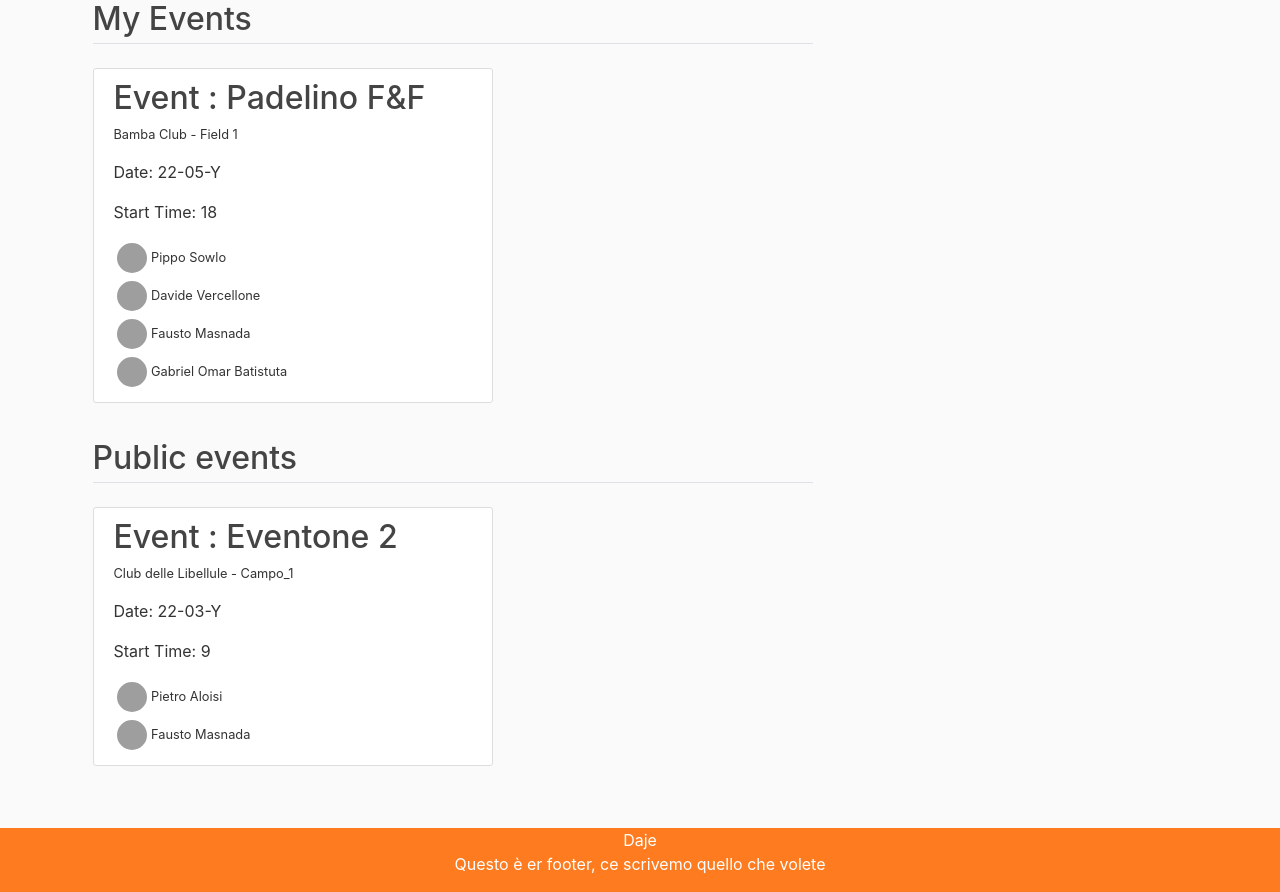
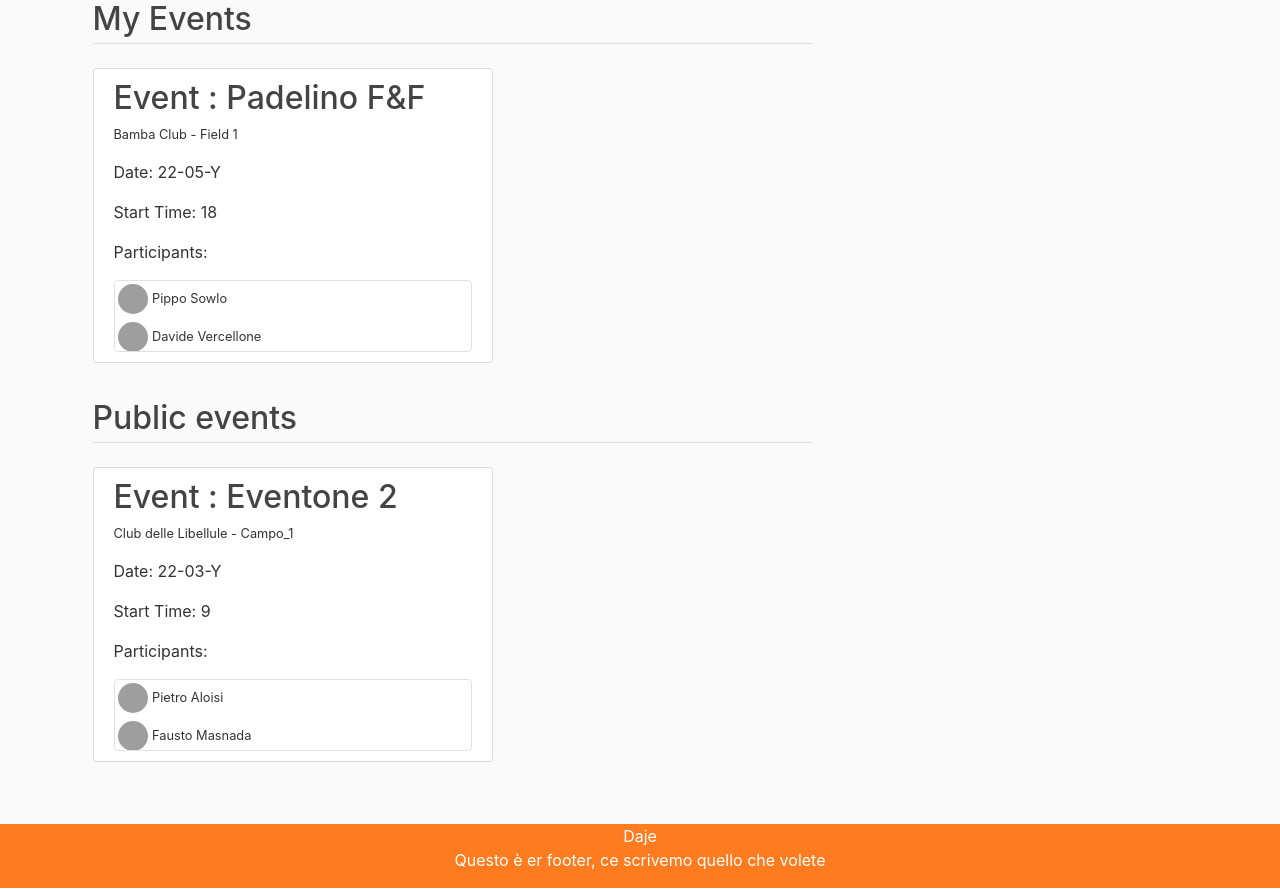
Before and after one commit to ddverce/weSport, a Flask app: page /player_home in a window 1280 px wide. Shown: the part 554-1446 px from the top of the page. Run offline with Flask 2, Linux system fonts and the light colour scheme; a user stored in the database is signed in; data comes from the database, SQL or seed files in the repository; both versions use the stored data as it was after the commit; some libraries are stand-ins or nearby versions; grey boxes are pictures that could not be loaded.

Commit message:
Footer and header bar adjusted Layout About adjusted (same for logged in or not) Page "About" should be complete chat and participants formatted (scroll) Bar adjusted
To be fixed:
- Font
- Margin between body and header (?)

```diff
--- a/wesport/templates/add_field.html
+++ b/wesport/templates/add_field.html
@@ -1,6 +1,5 @@
-{% extends "layout_fullpage.html" %}
+{% extends "layout_login_register.html" %}
 {% block content %}
-        <div class="row justify-content-center">
             <div class="content-section col-10">
                 <form method="post" action="">
                     {{ form.hidden_tag() }}
@@ -51,5 +50,5 @@
                     </div>
                 </form>
             </div>
-        </div>
+
 {% endblock content %}
--- a/wesport/templates/player_home.html
+++ b/wesport/templates/player_home.html
@@ -51,6 +51,8 @@
                 {% endfor %}
                 <p class="article-content">Date: {{ event.date.strftime("%d-%m-Y") }}</p>
                 <p class="article-content">Start Time: {{ event.startTime }}</p>
+                <p class="article-content">Participants: </p>
+                <div class="border 3pt rounded list-participants">
                 {% for participants in participants %}
                     {% if participants.booking == event.id %}
                         <div class="image-event-list">
@@ -59,6 +61,7 @@
                         </div>
                     {% endif %}
                 {% endfor %}
+            </div>
             </div>
         {% endfor %}
     </fieldset>
@@ -80,6 +83,8 @@
                 {% endfor %}
                 <p class="article-content">Date: {{ event.date.strftime("%d-%m-Y") }}</p>
                 <p class="article-content">Start Time: {{ event.startTime }}</p>
+                <p class="article-content">Participants: </p>
+                <div class="border 3pt rounded list-participants">
                 {% for participants in participants %}
                     {% if participants.booking == event.id %}
                         <div class="image-event-list">
@@ -89,7 +94,9 @@
                     {% endif %}
                 {% endfor %}
             </div>
+            </div>
         {% endfor %}
+
     </fieldset>
 {% endblock content %}
 {% block right_content %}
```
Also changed, not shown: wesport/database/site.db.
